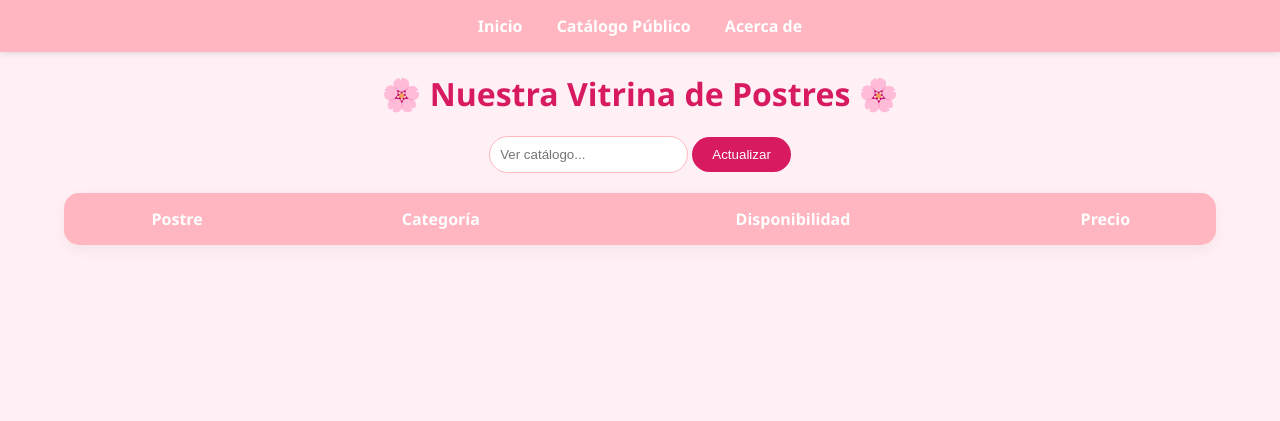
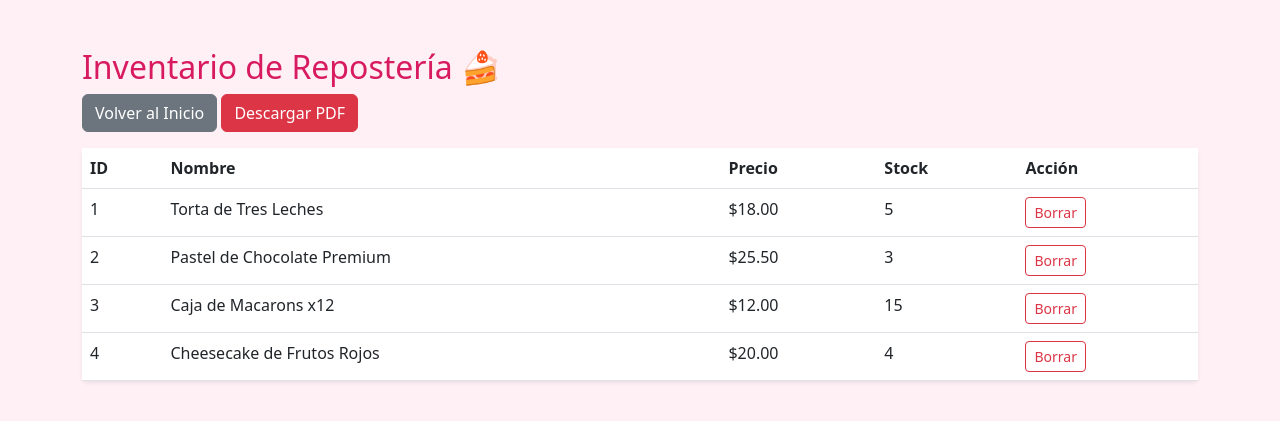
Before and after one commit to ASLHYFLORES/proyecto_flask, a Flask app: page /productos in a window 1280 px wide. Shown: the top 421 px of the page. Run offline with Flask 3, Linux system fonts and the light colour scheme; data comes from the database, SQL or seed files in the repository; both versions use the stored data as it was after the commit; lists and menus that the app fills with data are empty.

Commit message:
Proyecto final terminado con CRUD y Reporte PDF

```diff
--- a/app.py
+++ b/app.py
@@ -1,38 +1,48 @@
-from flask import Flask, render_template, request, redirect, url_for, send_file
+from flask import Flask, render_template, redirect, url_for, request, send_file
 from services.producto_service import ProductoService
 from fpdf import FPDF
+import os
 
 app = Flask(__name__)
 
+# RUTA DE INICIO (INDEX)
 @app.route('/')
 def index():
     return render_template('index.html')
 
+# RUTA PARA VER EL INVENTARIO (Coincide con tu HTML)
 @app.route('/productos')
-def listar_productos():
+def ver_productos():
     lista = ProductoService.listar_todos()
     return render_template('productos.html', productos=lista)
 
+# RUTA PARA ELIMINAR (Regresa a ver_productos)
 @app.route('/eliminar/<int:id>')
 def eliminar(id):
     ProductoService.eliminar(id)
-    return redirect(url_for('listar_productos'))
+    return redirect(url_for('ver_productos'))
 
+# RUTA ACERCA DE (Para que no de error el botón)
+@app.route('/acerca')
+def acerca():
+    return "<h1>Acerca de Nuestra Repostería</h1><p>Sistema de gestión escolar desarrollado para la UEA.</p><a href='/'>Volver al Inicio</a>"
+
+# REPORTE PDF
 @app.route('/reporte_pdf')
 def reporte_pdf():
     productos = ProductoService.listar_todos()
     pdf = FPDF()
     pdf.add_page()
     pdf.set_font("Arial", 'B', 16)
-    pdf.cell(190, 10, "Menú Dulce - Reporte de Inventario", ln=True, align='C')
+    pdf.cell(190, 10, "Reporte de Inventario - Menú Dulce", ln=True, align='C')
     pdf.ln(10)
-
     pdf.set_font("Arial", size=12)
     for p in productos:
-        pdf.cell(190, 10, f"ID: {p['id_producto']} | {p['nombre']} | Stock: {p['stock']} | ${p['precio']}", ln=True)
+        pdf.cell(190, 10, f"ID: {p['id_producto']} | {p['nombre']} | Precio: ${p['precio']} | Stock: {p['stock']}", ln=True)
 
-    pdf.output("reporte.pdf")
-    return send_file("reporte.pdf", as_attachment=True)
+    nombre_archivo = "reporte_reposteria.pdf"
+    pdf.output(nombre_archivo)
+    return send_file(nombre_archivo, as_attachment=True)
 
 if __name__ == '__main__':
     app.run(debug=True)
--- a/services/producto_service.py
+++ b/services/producto_service.py
@@ -4,29 +4,16 @@ class ProductoService:
     @staticmethod
     def listar_todos():
         db = obtener_conexion()
-        if db:
-            cursor = db.cursor(dictionary=True)
-            cursor.execute("SELECT * FROM productos")
-            datos = cursor.fetchall()
-            db.close()
-            return datos
-        return []
-
-    @staticmethod
-    def insertar(nombre, precio, stock, id_cat):
-        db = obtener_conexion()
-        if db:
-            cursor = db.cursor()
-            sql = "INSERT INTO productos (nombre, precio, stock, id_categoria) VALUES (%s, %s, %s, %s)"
-            cursor.execute(sql, (nombre, precio, stock, id_cat))
-            db.commit()
-            db.close()
+        cursor = db.cursor(dictionary=True)
+        cursor.execute("SELECT * FROM productos")
+        datos = cursor.fetchall()
+        db.close()
+        return datos
 
     @staticmethod
     def eliminar(id_p):
         db = obtener_conexion()
-        if db:
-            cursor = db.cursor()
-            cursor.execute("DELETE FROM productos WHERE id_producto = %s", (id_p,))
-            db.commit()
-            db.close()
+        cursor = db.cursor()
+        cursor.execute("DELETE FROM productos WHERE id_producto = %s", (id_p,))
+        db.commit()
+        db.close()
--- a/templates/productos.html
+++ b/templates/productos.html
@@ -2,71 +2,39 @@
 <html lang="es">
 <head>
     <meta charset="UTF-8">
-    <title>Menú Dulce - Repostería</title>
-    <link rel="stylesheet" href="{{ url_for('static', filename='styles.css') }}">
+    <title>Inventario Dulce</title>
+    <link rel="stylesheet" href="https://cdn.jsdelivr.net/npm/bootstrap@5.3.0/dist/css/bootstrap.min.css">
 </head>
-<body>
-    <nav>
-        <a href="{{ url_for('index') }}">Inicio</a>
-        <a href="{{ url_for('ver_productos') }}">Catálogo Público</a>
-        <a href="{{ url_for('acerca') }}">Acerca de</a>
-    </nav>
+<body style="background-color: #fff0f5;">
+    <div class="container mt-5">
+        <h2 style="color: #d81b60;">Inventario de Repostería 🍰</h2>
+        <a href="{{ url_for('index') }}" class="btn btn-secondary mb-3">Volver al Inicio</a>
+        <a href="{{ url_for('reporte_pdf') }}" class="btn btn-danger mb-3">Descargar PDF</a>
 
-    <h1 style="margin-top:20px;">{{ "🎀 Panel de Administración 🎀" if admin else "🌸 Nuestra Vitrina de Postres 🌸" }}</h1>
-
-   <div class="contenedor-busqueda">
-    <form action="{{ url_for('ver_productos') }}" method="GET">
-        <input type="text" name="consulta" placeholder="Ver catálogo...">
-        <button type="submit">Actualizar</button>
-    </form>
-</div>
-
-    {% if admin %}
-    <div class="formulario-admin">
-        <h3>🧁 Hornear Nuevo Postre</h3>
-        <form action="{{ url_for('nuevo_postre') }}" method="POST">
-            <input type="text" name="nombre" placeholder="Nombre" required>
-            <input type="text" name="categoria" placeholder="Categoría" required>
-            <input type="number" name="stock" placeholder="Cantidad" required>
-            <input type="number" step="0.01" name="precio" placeholder="Precio" required>
-            <button type="submit">Guardar en Inventario</button>
-        </form>
-    </div>
-    {% endif %}
-
-    <table>
-        <thead>
+        <table class="table table-hover shadow-sm bg-white rounded">
+            <thead style="background-color: #ffb6c1;">
                 <tr>
-                <th>Postre</th>
-                <th>Categoría</th>
-                <th>Disponibilidad</th>
+                    <th>ID</th>
+                    <th>Nombre</th>
                     <th>Precio</th>
-                {% if admin %} <th>Acciones</th> {% endif %}
+                    <th>Stock</th>
+                    <th>Acción</th>
                 </tr>
             </thead>
             <tbody>
-            {% for p in postres %}
+                {% for p in productos %}
                 <tr>
-                <td style="font-weight: bold; color: #d81b60;">{{ p.nombre }}</td>
-                <td><span class="tag-categoria">{{ p.categoria }}</span></td>
+                    <td>{{ p.id_producto }}</td>
+                    <td>{{ p.nombre }}</td>
+                    <td>${{ p.precio }}</td>
+                    <td>{{ p.stock }}</td>
                     <td>
-                    {% if p.stock > 10 %}
-                        <span style="color: #2ecc71;">● Disponible</span>
-                    {% elif p.stock > 0 %}
-                        <span style="color: #f39c12;">● ¡Últimas {{ p.stock }} unidades!</span>
-                    {% else %}
-                        <span style="color: #e74c3c;">● Agotado</span>
-                    {% endif %}
+                        <a href="{{ url_for('eliminar', id=p.id_producto) }}" class="btn btn-sm btn-outline-danger" onclick="return confirm('¿Eliminar este dulce?')">Borrar</a>
                     </td>
-                <td style="font-weight: bold; font-size: 1.1em;">${{ p.precio }}</td>
-                {% if admin %}
-                <td>
-                    <a href="{{ url_for('eliminar', id=p.id) }}" class="btn-eliminar">Eliminar</a>
-                </td>
-                {% endif %}
                 </tr>
                 {% endfor %}
             </tbody>
         </table>
+    </div>
 </body>
 </html>
```
Also changed, not shown: db/script_db.sql (added, +44 -0 lines), 1 other file. Lines whose indentation alone changed are shown as unchanged.
